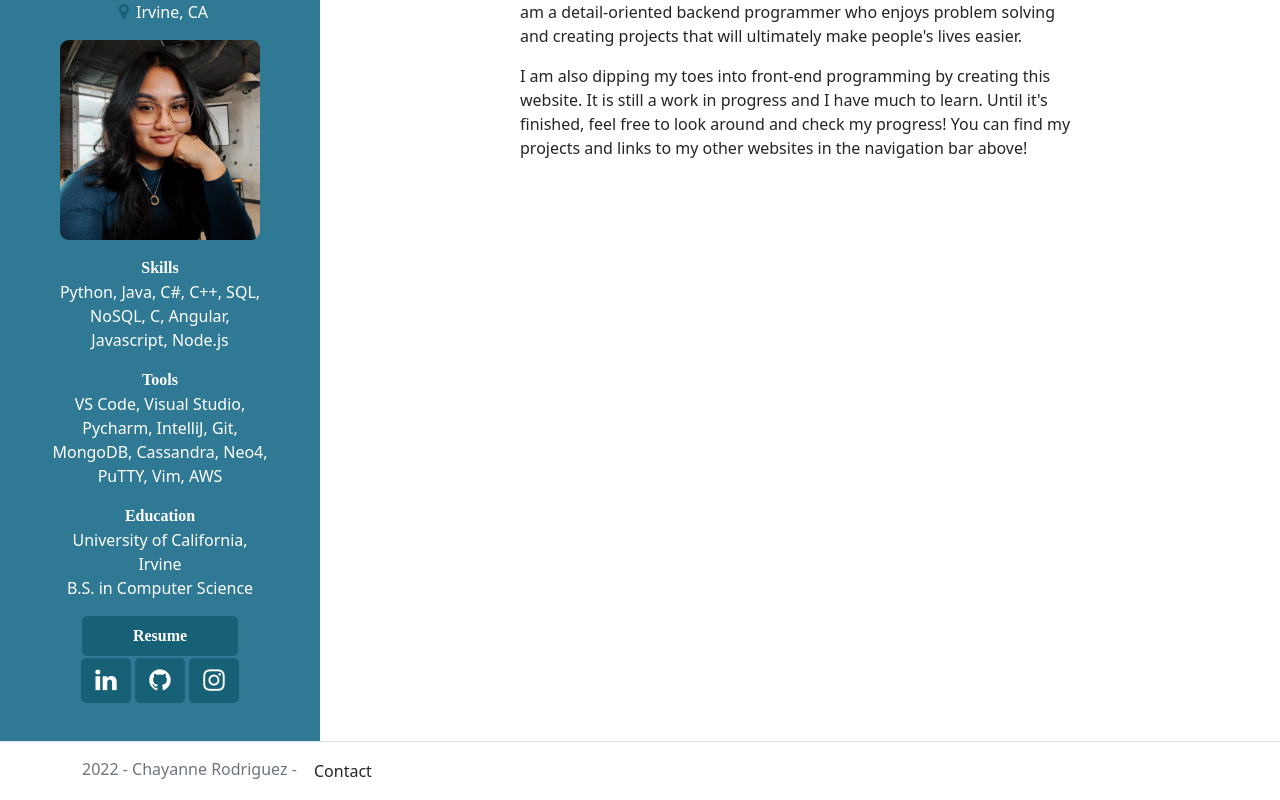
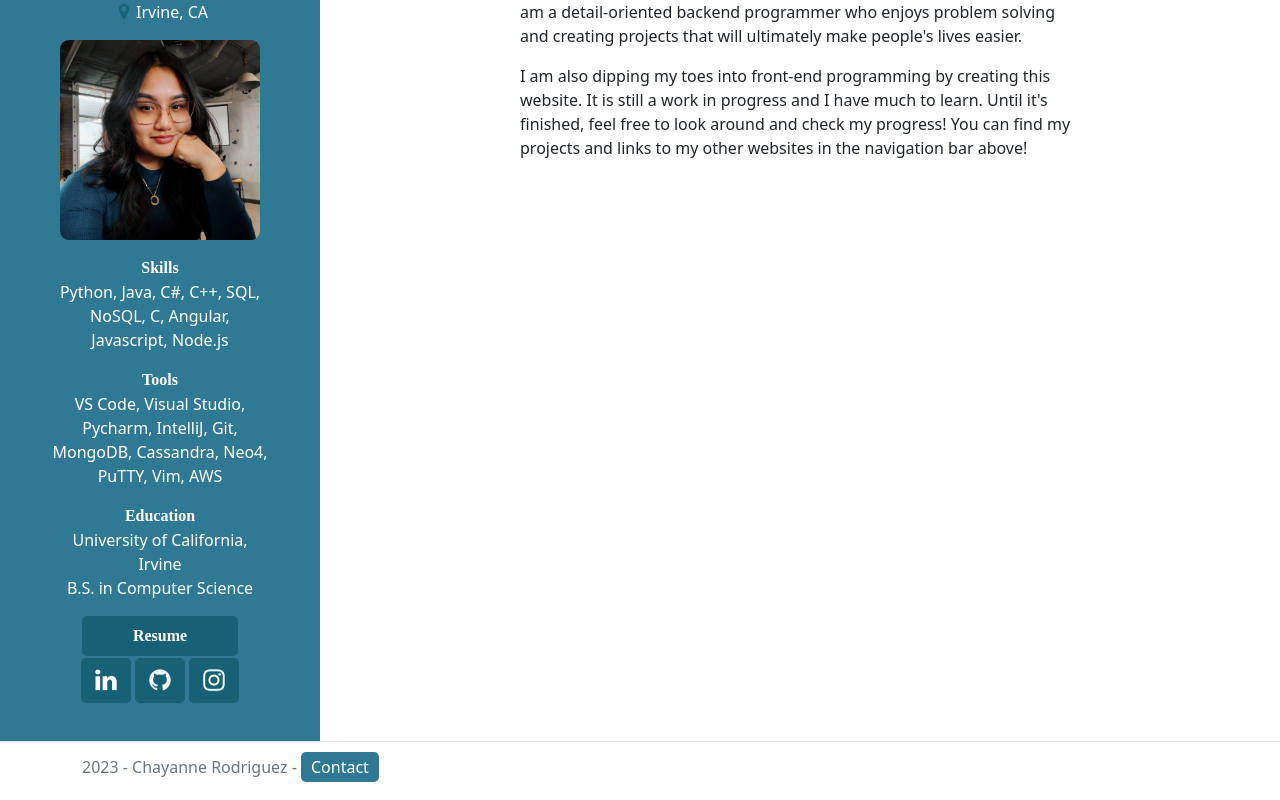
Before and after one commit to chaydotgit/PersonalWebsite, an Angular app: page / in a window 1280 px wide. Shown: the part 186-986 px from the top of the page. Built offline with nearby package versions, Linux system fonts and the light colour scheme; a web font is replaced by a local one.

Commit message:
added note that email information is from personal api, and restyled modal

```diff
--- a/src/app/app-routing.module.ts
+++ b/src/app/app-routing.module.ts
@@ -2,12 +2,10 @@ import { NgModule } from '@angular/core';
 import { RouterModule, Routes } from '@angular/router';
 import {HomeComponent} from "./home/home.component";
 import {ProjectsComponent} from "./projects/projects.component";
-import {ContactComponent} from "./contact/contact.component";
 
 const routes: Routes = [
   { path: 'home', component: HomeComponent },
   { path: 'projects', component: ProjectsComponent },
-  { path: 'contact', component: ContactComponent},
   { path: '', component: HomeComponent}
 ];
 
--- a/src/app/app.module.ts
+++ b/src/app/app.module.ts
@@ -7,9 +7,8 @@ import {AppRoutingModule} from "./app-routing.module";
 import { NavbarComponent } from './navbar/navbar.component';
 import { HomeComponent } from './home/home.component';
 import { ProjectsComponent } from './projects/projects.component';
-import {ContactModalContent, FooterComponent} from './footer/footer.component';
-import { ContactComponent } from './contact/contact.component';
-import {FlexLayoutModule} from "@angular/flex-layout";
+import { ContactModalContent, FooterComponent } from './footer/footer.component';
+import { FlexLayoutModule } from "@angular/flex-layout";
 import { HttpClientModule } from '@angular/common/http';
 import { CommonModule } from "@angular/common";
 
@@ -20,7 +19,6 @@ import { CommonModule } from "@angular/common";
     HomeComponent,
     ProjectsComponent,
     FooterComponent,
-    ContactComponent,
     ContactModalContent
   ],
   imports: [
--- a/src/app/contact/contact.component.html
+++ /dev/null
@@ -1,11 +0,0 @@
-<div class="text-center">
-  please message me on LinkedIn while I try to figure out how to set up emails :^)
-
-  <div *ngIf="{
-      emailData: emailData | async
-    } as route"
-  >
-    <h3 *ngIf="route.emailData"> Email: {{route.emailData.email}} <i>(last updated: {{route.emailData.lastUpdatedDate}})</i></h3>
-    <button (click)="getEmail()" *ngIf="!route.emailData">Click me for email!</button>
-  </div>
-</div>
--- a/src/app/contact/contact.component.ts
+++ /dev/null
@@ -1,21 +0,0 @@
-import { Component, OnInit } from '@angular/core';
-import {EmailApiService, EmailResponse} from "../emailapi.service";
-import {Observable, map, of} from "rxjs";
-
-@Component({
-  selector: 'app-contact',
-  templateUrl: './contact.component.html',
-  styleUrls: ['./contact.component.css']
-})
-export class ContactComponent implements OnInit {
-  public emailData: Observable<EmailResponse | null> = of(null);
-
-  constructor(private service:EmailApiService) { }
-
-  ngOnInit(): void {
-  }
-
-  getEmail(): void {
-    this.emailData = this.service.getEmailAddress();
-  }
-}
--- a/src/app/emailapi.service.ts
+++ b/src/app/emailapi.service.ts
@@ -11,8 +11,8 @@ export interface EmailResponse {
   providedIn: 'root'
 })
 export class EmailApiService {
-  // private url = 'https://f1bd3l6trk.execute-api.us-west-1.amazonaws.com/api/contact/email'
-  private url = 'https://localhost:7252/api/contact/email'
+  private url = 'https://f1bd3l6trk.execute-api.us-west-1.amazonaws.com/api/contact/email'
+  //  private url = 'https://localhost:7252/api/contact/email'
   constructor(private httpClient: HttpClient) { }
 
   getEmailAddress(): Observable<EmailResponse> {
--- a/src/app/footer/footer.component.css
+++ b/src/app/footer/footer.component.css
@@ -0,0 +1,10 @@
+.contact-btn {
+  background-color: #2f7994; /* Green */
+  border: none;
+  border-radius: 5px;
+  color: white !important;
+  padding: 3px 10px;
+  text-align: center;
+  text-decoration: none;
+  display: inline-block;
+}
--- a/src/app/footer/footer.component.html
+++ b/src/app/footer/footer.component.html
@@ -1,5 +1,5 @@
 <footer class="border-top footer text-muted">
   <div class="container">
-    2022 - Chayanne Rodriguez - <button class="btn" color="#176177" (click)="open()">Contact</button>
+    2023 - Chayanne Rodriguez - <button class="contact-btn" color="#176177" (click)="open()">Contact</button>
   </div>
 </footer>
--- a/src/app/footer/footer.component.ts
+++ b/src/app/footer/footer.component.ts
@@ -8,20 +8,26 @@ import {NgbActiveModal, NgbModal} from "@ng-bootstrap/ng-bootstrap";
   selector: 'contact-modal-contact',
   template: `
     <link rel="stylesheet" href="https://use.typekit.net/gsr7uey.css">
+    <link rel="stylesheet" href="https://cdnjs.cloudflare.com/ajax/libs/font-awesome/4.7.0/css/font-awesome.min.css">
 
     <div *ngIf="{
       emailData: emailData | async
     } as route"
     >
       <div class="modal-header">
-        <h4 class="modal-title" style="font-family:playfair-display, serif">Contact</h4>
+        <h3 class="modal-title text-center" style="font-family:playfair-display, serif; font-weight: bold">Contact</h3>
         <button type="button" class="btn-close" aria-label="Close" (click)="activeModal.dismiss('Cross click')"></button>
       </div>
-      <div class="modal-body">
-        <div *ngIf="route.emailData"> Email: {{route.emailData.email}} </div>
+
+      <div class="modal-body text-center">
+        Please contact me through my email below!
+        <div *ngIf="route.emailData"> <i class="fa fa-envelope"></i>&nbsp;&nbsp;&nbsp;{{route.emailData.email}} </div>
       </div>
+
       <div class="modal-footer">
-        <p *ngIf="route.emailData"><i>last updated: {{route.emailData.lastUpdatedDate}}</i></p>
+        <div *ngIf="route.emailData"><i>last updated: {{route.emailData.lastUpdatedDate}} from
+          <a href="https://f1bd3l6trk.execute-api.us-west-1.amazonaws.com/api/contact/email" target="_blank">Personal API</a></i>
+        </div>
       </div>
     </div>
   `,
```
Also changed, not shown: src/app/contact/contact.component.css (deleted), 1 other file (tests, documents, lock files or other folders).
